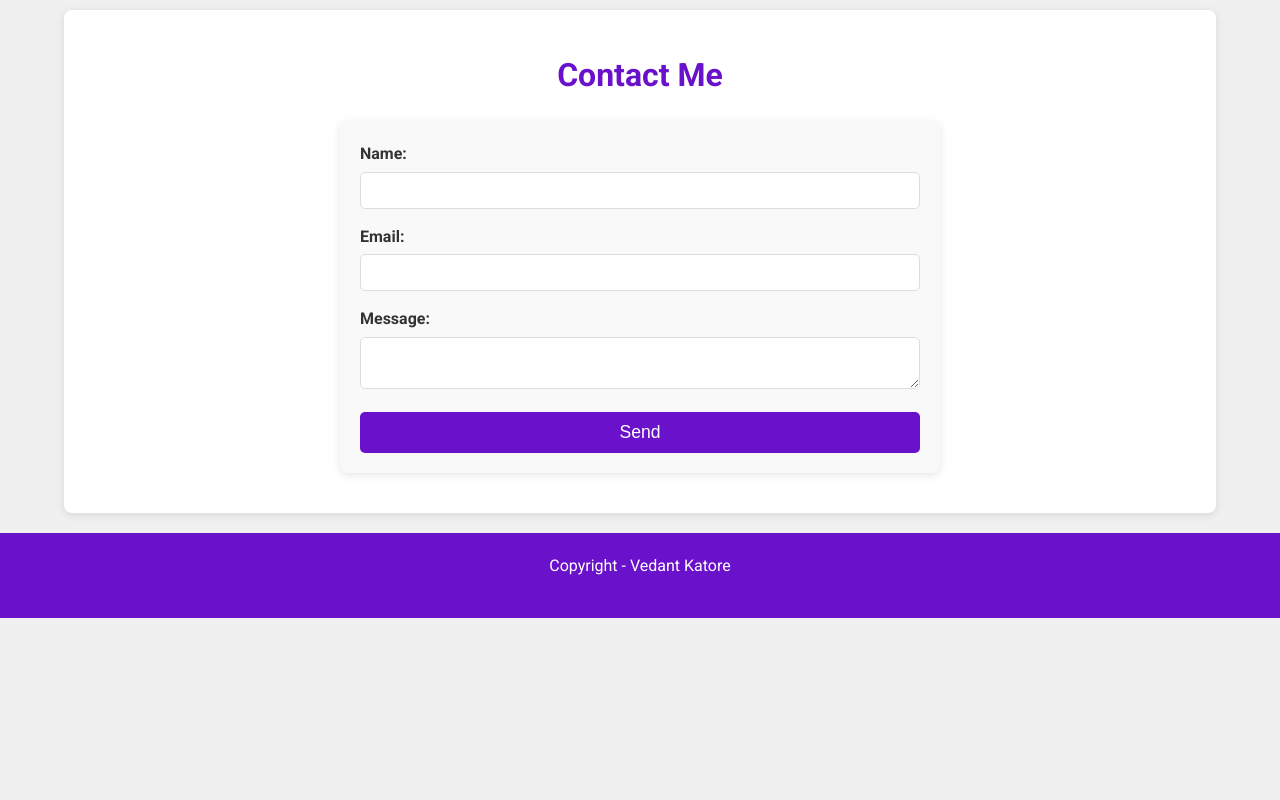
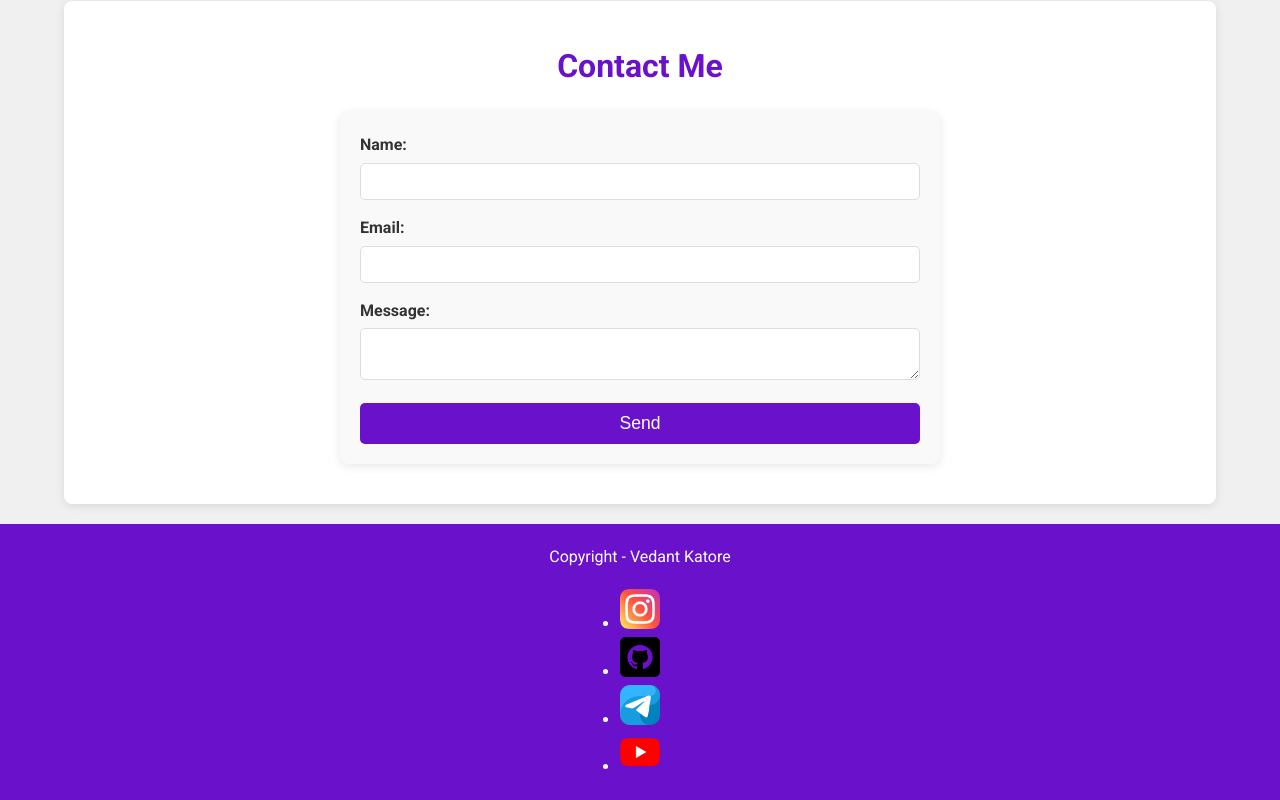
Before and after one commit to vedantkatore16/Portfolio, a plain HTML site: page index.html in a window 1280 px wide. Shown: the part 2153-2953 px from the top of the page. Before the commit the page ends 2771 px from the top, so only its background shows below. Drawn offline with Linux system fonts and the light colour scheme.

Commit message:
final commit

```diff
--- a/index.html
+++ b/index.html
@@ -82,8 +82,8 @@
             </div>
 
             <div class="project">
-                <h3>Dice roller/h3>
-                <p>Dice roller created with the help of html ,css , javascript.</p>
+                <h3>Dice roller</h3>
+                <p>Dice roller with the help of html,css,js.</p>
                 <a href="https://assignment32.vercel.app/" class="project-link">View Project</a>
             </div>
         </section>
@@ -107,6 +107,50 @@
 
     <footer>
         <p> Copyright - Vedant Katore</p>
+
+        <div class="social-links">
+            <ul>
+              <li>
+                <a
+                  title="Instagram"
+                  href="https://www.instagram.com/"
+                  target="_blank"
+                  ><img  class="img-social"
+                  src="./img/instagram.png" alt="instagram"
+                /></a>
+              </li>
+              <li>
+                <a
+                  title="Github"
+                  href="https://github.com/vedantkatore16"
+                  target="_blank"
+                  ><img class="img-social"
+                    src="./img/github.png" alt="Github"
+                /></a>
+              </li>
+              <li>
+                <a
+                  title="Telegram"
+                  href="https://web.telegram.org/k/"
+                  target="_blank"
+                  ><img class="img-social"
+                    src="./img/telegram.png"
+                    alt="Telegram"
+                /></a>
+              </li>
+              <li>
+                <a
+                  title="Youtube"
+                  href="https://www.youtube.com/"
+                  target="_blank"
+                  ><img class="img-social"
+                   src="./img/youtube.png" alt="Youtube"
+                /></a>
+              </li>
+            </ul>
+        </div>
+
+
     </footer>
 
     <script src="./script.js"></script>
--- a/style.css
+++ b/style.css
@@ -185,3 +185,13 @@ footer {
     bottom: 0;
     width: 100%;
 }
+.social-links{
+
+   display: flex;
+   flex-direction: row;
+   justify-content: center;
+}
+.img-social{
+    height: 40px;
+    width: 40px;
+}
```
Also changed, not shown: img/github.png (added), img/instagram.png (added), img/telegram.png (added), img/youtube.png (added).
